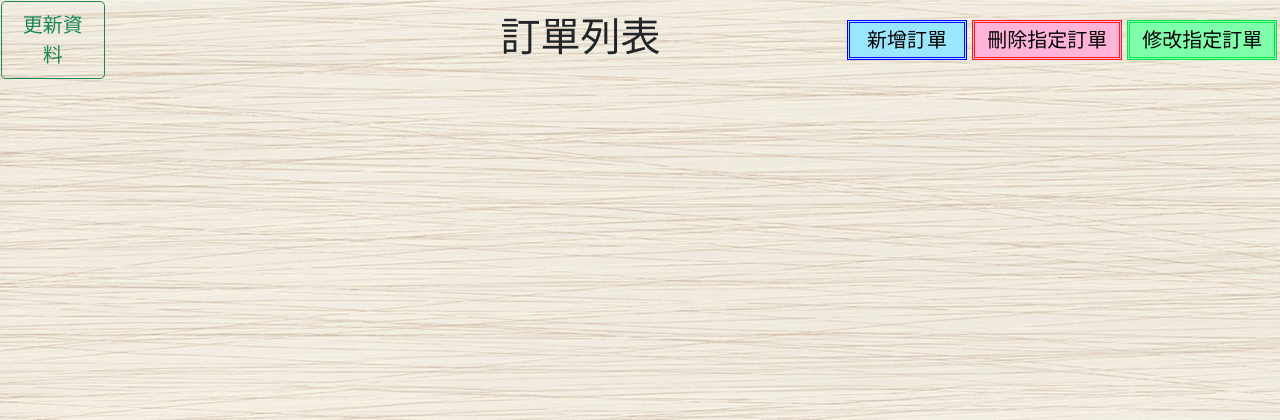
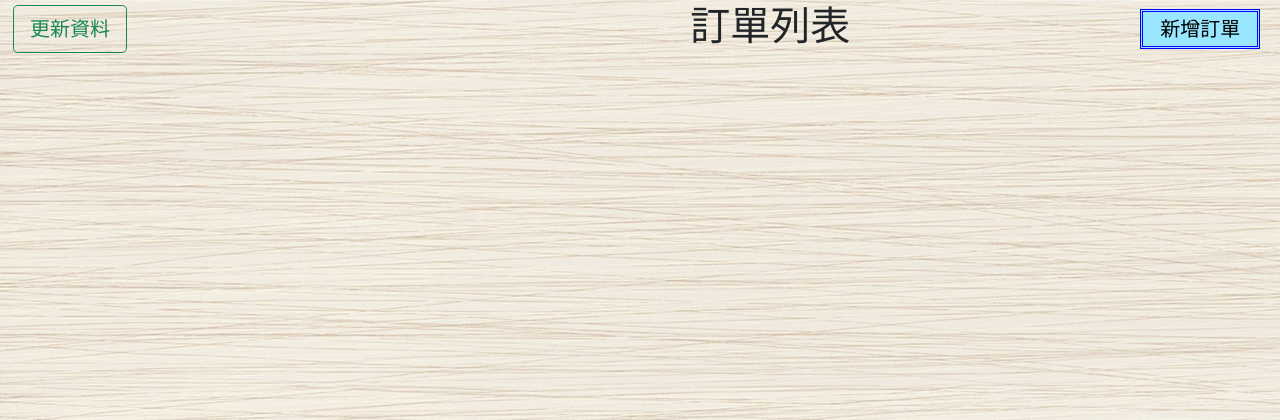
Before and after one commit to MsT9999/resaurantOrder3, a Flask app: page / in a window 1280 px wide. Shown: the top 420 px of the page. Run offline with Flask 2, Linux system fonts and the light colour scheme.

Commit message:
Update index.html

```diff
--- a/templates/index.html
+++ b/templates/index.html
@@ -1,12 +1,11 @@
 <!DOCTYPE html>
 <html>
-
 <head>
     <meta charset="utf-8">
     <title>點餐系統</title>
     <!-- CSS   -->
-    <link rel="stylesheet" type="text/css" href="{{ url_for('static', filename='css/style.css') }}" />
-    <link rel="stylesheet" type="text/css" href="{{ url_for('static', filename='css/index.css') }}" />
+    <link rel="stylesheet" type="text/css" href="{{ url_for('static', filename='css/style.css') }}"/>
+    <link rel="stylesheet" type="text/css" href="{{ url_for('static', filename='css/index.css') }}"/>
     <!--jQuery-->
     <script type="text/javascript" src="./static/script/jquery.min.js"></script>
     <!-- Bootstrap CSS -->
@@ -18,7 +17,6 @@
      <!--  JS Code  -->
 <!--    <script type="text/javascript" src="./static/script/index.js"></script>-->
 </head>
-
 <body>
 <table>
     <tr>
@@ -28,26 +26,10 @@
         <td></td>
         <td></td>
         <td></td>
-            <td style="width:24%">
-                <h1>訂單列表</h1>
-            </td>
+        <td style="width:24%"><h1>訂單列表</h1></td>
         <td></td>
         <td>
-                <button type="button" value="insert" style="width:120px;height:40px;font-size:20px;"
-                    onclick="location.href='insertV2'" class="insert_class">新增訂單
-                </button>
-            </td>
-            <!--        <td>-->
-            <!--            <button id="BtnV1" class="btn btn-outline-info" onclick="location.href='insertV2'">新增V2</button>-->
-            <!--        </td>-->
-            <td>
-                <button type="button" value="delete" style="width:150px;height:40px;font-size:20px;"
-                    onclick="location.href='delete'" class="delete_class">刪除指定訂單
-                </button>
-            </td>
-            <td>
-                <button type="button" value="search" style="width:150px;height:40px;font-size:20px;"
-                    onclick="location.href='modify'" class="modify_class">修改指定訂單
+            <button type="button" value="insert" style="width:120px;height:40px;font-size:20px;" onclick="location.href='insertV2'" class="insert_class">新增訂單
             </button>
         </td>
     </tr>
@@ -56,65 +38,57 @@
 <script type="text/javascript">
 //放在index.html內
 const jsonUrl = "/allOrder/";
+
+//window.onload = view();
 function view() {       //view() function
-            document.getElementById("history").innerHTML = '';
+    document.getElementById("history").innerHTML='';
     var jsonobj = null  //空資料
-            $.getJSON(jsonUrl, function (r) {   //接受Main.py的資料庫回傳值
+    $.getJSON(jsonUrl,function (r) {   //接受Main.py的資料庫回傳值
         jsonobj = r;
-                console.log("json:", jsonobj);//確認json
+        console.log("json:",jsonobj);//確認json
         var data = jsonobj;
         for (var item in data) {
-                    var empty = {};
+            var empty={};
             var meals = "<ul>"
-                    if (JSON.stringify(data[item].data.Meals.pre) != undefined)
+            if(JSON.stringify(data[item].data.Meals.pre) != undefined)
                 meals = meals + "<li> 前餐: " + JSON.stringify(data[item].data.Meals.pre);
-                    if (JSON.stringify(data[item].data.Meals.soup) != undefined)
+            if(JSON.stringify(data[item].data.Meals.soup) != undefined)
                 meals = meals + "<li> 湯品: " + JSON.stringify(data[item].data.Meals.soup);
-                    if (JSON.stringify(data[item].data.Meals.dish) != undefined)
+            if(JSON.stringify(data[item].data.Meals.dish) != undefined)
                 meals = meals + "<li> 副菜: " + JSON.stringify(data[item].data.Meals.dish);
-                    if (JSON.stringify(data[item].data.Meals.main) != undefined)
+            if(JSON.stringify(data[item].data.Meals.main) != undefined)
                 meals = meals + "<li> 主菜: " + JSON.stringify(data[item].data.Meals.main);
-                    if (JSON.stringify(data[item].data.Meals.garnishes) != undefined)
+            if(JSON.stringify(data[item].data.Meals.garnishes) != undefined)
                 meals = meals + "<li> 蔬菜: " + JSON.stringify(data[item].data.Meals.garnishes);
-                    if (JSON.stringify(data[item].data.Meals.dessert) != undefined)
+            if(JSON.stringify(data[item].data.Meals.dessert) != undefined)
                 meals = meals + "<li> 甜點: " + JSON.stringify(data[item].data.Meals.dessert);
-                    if (JSON.stringify(data[item].data.Meals.drink) != undefined)
+            if(JSON.stringify(data[item].data.Meals.drink) != undefined)
                 meals = meals + "<li> 飲品: " + JSON.stringify(data[item].data.Meals.drink);
-                    meals = meals + "</ul>"
-
-                    // console.log("type of telephone", typeof (data[item].data.phoneNumber));
-                    // console.log("type of VIP", typeof (data[item].data.VIP));
-                    // console.log("type of table number", typeof (data[item].data.Table_number));
+            meals = meals+"</ul>"
 
             var phoneNumber = " "
-                    if ((data[item].data.phoneNumber != "") && (data[item].data.phoneNumber != undefined))
-                        phoneNumber = "<li>客人電話: " + data[item].data.phoneNumber;
+            if((data[item].data.phoneNumber != "") && (data[item].data.phoneNumber != undefined))
+                phoneNumber = "<li>客人電話: " +data[item].data.phoneNumber;
 
             var VIP = " "
-                    if ((data[item].data.VIP != "") && (data[item].data.VIP != undefined))
-                        VIP = "<li>VIP: " + data[item].data.VIP;
+            if((data[item].data.VIP != "") && (data[item].data.VIP != undefined))
+                VIP = "<li>VIP: " +data[item].data.VIP;
 
             var table = " "
-                    if ((data[item].data.Table_number != "") && (data[item].data.Table_number != undefined) && (data[item].data.Table_number != 0))
-                        table = "<li>桌號: " + data[item].data.Table_number;
-
-
-                    // console.log("--type of telephone", typeof (phoneNumber));
-                    // console.log("--type of VIP", typeof (VIP));
-                    // console.log("--type of table number", typeof (table));
-
+            if((data[item].data.Table_number != "") && (data[item].data.Table_number != undefined) && (data[item].data.Table_number != 0))
+                table = "<li>桌號: "+ data[item].data.Table_number;
             let content =
-                        "<div class='row' id='" + data[item]._id + "''>" +
+                "<div class='row'>"+
                 "<div class='guest col-md-6 offset-md-3 border-warning border-4'>" +
-                        "<div class='list_head border border-info'>訂單編號: " + data[item]._id +
-                        " <button class='btn btn-outline-primary btn-sm' onclick=\"modifyThis('" + data[item]._id + "'); location.href='modify' \">修改此訂單</button>" +
-                        " <button class='btn btn-outline-danger btn-sm' onclick=\"deleteThis('" + data[item]._id + "');\">刪除此訂單</button>" +
-                        "</div>" + "<ul>" +
-                        "<li>時間:" + data[item].date + " " + data[item].time +
+                "<div class='list_head border border-info'>訂單編號: " + data[item]._id+
+                " <button class='btn btn-outline-primary btn-sm' onclick=\"modifyThis('" + data[item]._id + "'); location.href='modify' \">修改此訂單</button>"+
+                " <button class='btn btn-outline-danger btn-sm' onclick=\"deleteThis('" + data[item]._id + "');\">刪除此訂單</button>"+
+                "</div>"+ "<ul>"+
+                "<li>時間:" + data[item].date +" "+ data[item].time +
                 "<li>客人姓名: " + data[item].data.name +
                 phoneNumber +
                 VIP +
-                        "<li>餐點內容: " + meals +
+                "<li>餐點內容: "+ meals+
                 table +
                 "</ul></div></div>";
             $("#history").append(content);
@@ -122,20 +96,16 @@
     });
 }
 function deleteThis(val) {
-            console.log("準備刪除", val);
-            var contentRow = document.getElementById(val);
-            contentRow.innerHTML = "正在刪除";
-            console.log(contentRow);
+    console.log("準備刪除",val);
     $.ajax({
         url: "/delele1", /*資料(idKey)提交到delele1處*/
         type: "POST", /*採用POST方法提交*/
-                data: {
-                    "idKey": val, "action": "going to Delete"
+        data: { "idKey": val,"action":"going to Delete"
         }, /*提交的資料（json格式）*/
     /*result為後端函數返回的json*/
         success: function (result) {
             if (result.message == "success!") {
-                        alert(result.message, result.data)
+                alert(result.message,result.data)
             }
             else {
                 alert(result.message)
@@ -144,10 +114,10 @@
     });
     view();
 }
-        function modifyThis(val) {
+
+function modifyThis(val){
     sessionStorage.setItem('_id', val);
 }
 </script>
 </body>
-
 </html>
```
Lines whose indentation alone changed are shown as unchanged.
